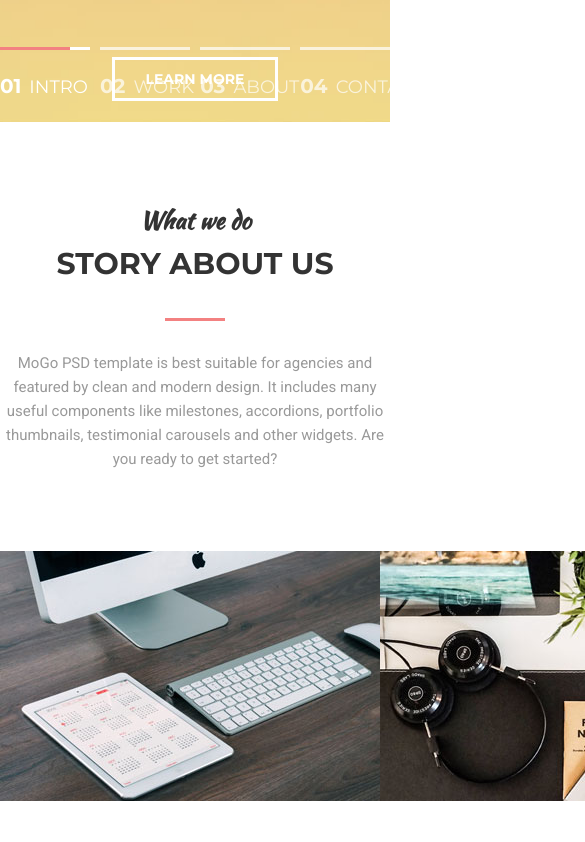
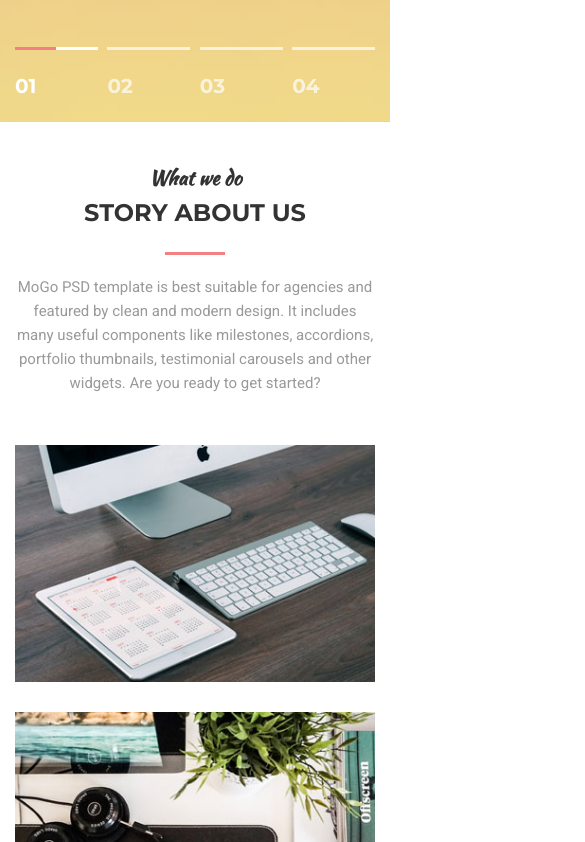
Before and after one commit to alisakrois/MOGO, a plain HTML site: page index.html in a window 390 px wide. Shown: the part 722-1564 px from the top of the page, 585 px wide, since content can reach past the window. Drawn offline with Linux system fonts and the light colour scheme.

Commit message:
Media query

```diff
--- a/assets/css/style.css
+++ b/assets/css/style.css
@@ -35,6 +35,7 @@
         width: 100%;
         max-width: 1200px;
         margin: 0 auto;
+        padding: 0 15px;
     }
     /* Intro */
 
@@ -278,13 +279,15 @@
     /* Card */
 
     .card {
-        margin-top: 80px;
+        margin: 80px -15px 0;
         display: flex;
+        flex-wrap: wrap;
         justify-content: space-between;
     }
 
     .card__item {
-        width: 380px;
+        width: 33.33333%;
+        padding: 0 15px;
     }
 
     .card__inner {
@@ -310,7 +313,9 @@
     }
 
     .card__img img {
+        max-width: 100%;
         display: block;
+        height: auto;
         transition: opacity .1s linear;
     }
 
@@ -1039,3 +1044,77 @@
     .copyright span {
         color: #f38181;
     }
+
+    @media (max-width: 1230px) {
+        /* Intro */
+        .intro__title {
+            font-size: 120px;
+        }
+        .intro__suptitle {
+            font-size: 52px;
+        }
+    }
+
+    @media (max-width: 990px) {
+        /* Intro */
+        .intro__title {
+            font-size: 80px;
+        }
+        .intro__suptitle {
+            font-size: 32px;
+        }
+    }
+
+    @media (max-width: 770px) {
+        /* Nav */
+        .nav {
+            display: none;
+        }
+        /* Section */
+        .section {
+            padding: 40px 0;
+        }
+        /* Slider */
+        .slider__text {
+            display: none;
+        }
+        .slider__item.active::before {
+            width: 50%;
+        }
+        /* Card */
+        .card {
+            margin-top: 50px;
+            justify-content: center;
+        }
+        .card__item {
+            width: 100%;
+            max-width: 410px;
+            margin-bottom: 30px;
+        }
+        .card__item:last-child {
+            margin-bottom: 0;
+        }
+    }
+
+    @media (max-width: 575px) {
+        /* Intro */
+        .intro__title {
+            font-size: 40px;
+        }
+        .intro__suptitle {
+            font-size: 22px;
+        }
+        /* Section */
+        .section__header {
+            margin-bottom: 50px;
+        }
+        .section__title {
+            font-size: 24px;
+        }
+        .section__suptitle {
+            font-size: 20px;
+        }
+        .section__title::after {
+            margin: 20px auto;
+        }
+    }
--- a/index.html
+++ b/index.html
@@ -3,9 +3,10 @@
 
 <head>
     <meta charset="utf-8">
+    <meta name="viewport" content="width=device-width, initial-scale=1">
     <link rel="stylesheet" href="assets/css/style.css">
     <link rel="preconnect" href="https://fonts.gstatic.com">
-    <link href="https://fonts.googleapis.com/css2?family=Kaushan+Script&family=Montserrat:wght@400;700&family=Roboto:Roboto:ital,wght@0,400;0,700;1,300&display=swap" rel="stylesheet">
+    <link rel="stylesheet" href="https://fonts.googleapis.com/css?family=Kaushan+Script&family=Montserrat:wght@400;700&family=Roboto:Roboto:ital,wght@0,400;0,700;1,300&display=swap">
     <script src="https://kit.fontawesome.com/9f288fd26f.js" crossorigin="anonymous"></script>
 
     <title>MOGO</title>
@@ -46,10 +47,22 @@
         <div class="slider">
             <div class="container">
                 <div class="slider__inner">
-                    <div class="slider__item active"><span class="slider__num">01</span>Intro</div>
-                    <div class="slider__item"><span class="slider__num">02</span>Work</div>
-                    <div class="slider__item"><span class="slider__num">03</span>About</div>
-                    <div class="slider__item"><span class="slider__num">04</span>Contacts</div>
+                    <div class="slider__item active">
+                        <span class="slider__num">01</span>
+                        <span class="slider__text">Intro</span>
+                    </div>
+                    <div class="slider__item">
+                        <span class="slider__num">02</span>
+                        <span class="slider__text">Work</span>
+                    </div>
+                    <div class="slider__item">
+                        <span class="slider__num">03</span>
+                        <span class="slider__text">About</span>
+                    </div>
+                    <div class="slider__item">
+                        <span class="slider__num">04</span>
+                        <span class="slider__text">Contacts</span>
+                    </div>
                 </div>
             </div>
         </div>
```
Also changed, not shown: 1 other file.
